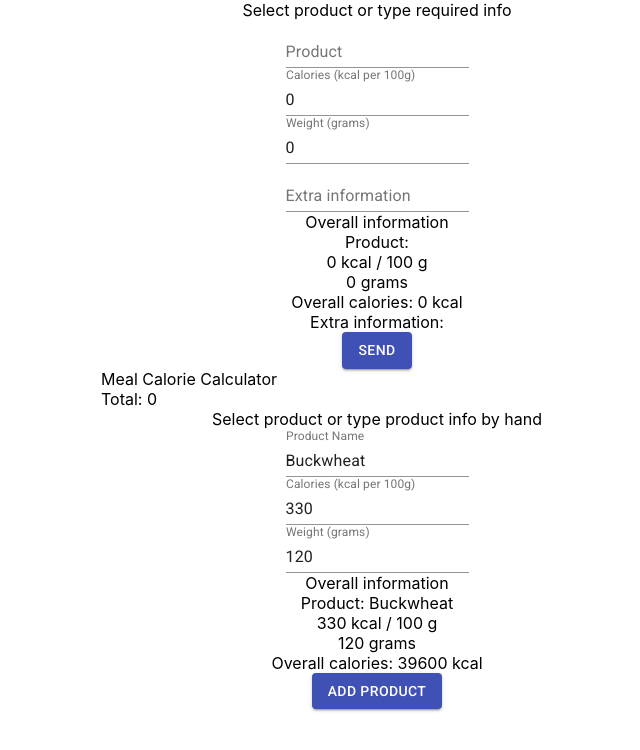
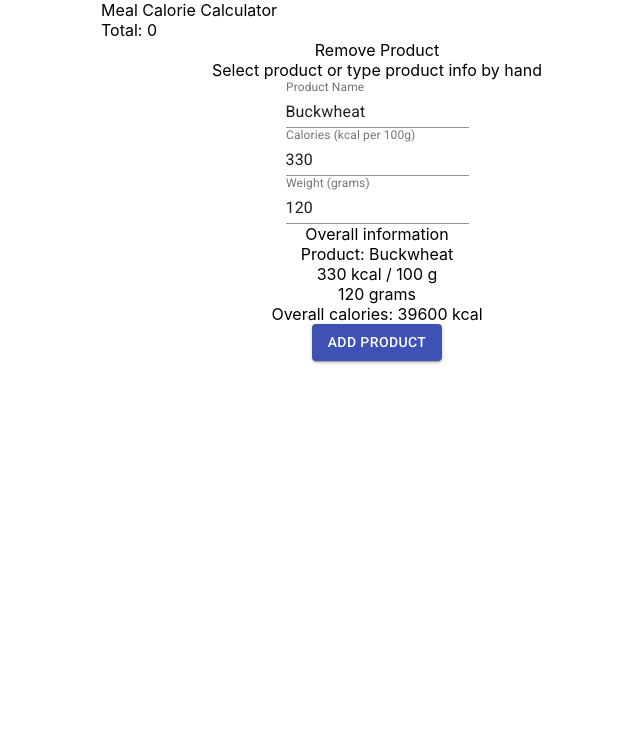
Before and after one commit to volodfast/react-calorie-calc, a React (Create React App) app: page / in a window 1280 px wide. Shown: the top 750 px of the page, without its empty margins (263-903 px from the left). Built offline with nearby package versions, Linux system fonts and the light colour scheme.

Commit message:
feature: remove product action functionality

```diff
--- a/src/App.tsx
+++ b/src/App.tsx
@@ -1,12 +1,10 @@
 import { Container } from '@material-ui/core';
 // containers
-import CalorieCalculator from 'modules/calorie/containers/CalorieCalculator';
 import MealCalorieCalculator from 'modules/meal/containers/MealCalorieCalculator';
 
 function App() {
   return (
     <Container maxWidth="sm">
-      <CalorieCalculator />
       <MealCalorieCalculator />
     </Container>
   );
--- a/src/modules/meal/containers/MealCalorieCalculator/MealCalorieCalculator.tsx
+++ b/src/modules/meal/containers/MealCalorieCalculator/MealCalorieCalculator.tsx
@@ -24,7 +24,7 @@ enum MealCalculatorActionEnum {
 
 type MealCalculatorAction =
   | { type: MealCalculatorActionEnum.ADD_PRODUCT }
-  | { type: MealCalculatorActionEnum.REMOVE_PRODUCT }
+  | { type: MealCalculatorActionEnum.REMOVE_PRODUCT; id: string }
   | { type: MealCalculatorActionEnum.CHANGE_PRODUCT };
 
 const initialMealCalculatorState: MealCalculatorState = {
@@ -58,7 +58,14 @@ function reducer(state: MealCalculatorState, action: MealCalculatorAction) {
     }
 
     case MealCalculatorActionEnum.REMOVE_PRODUCT: {
-      return state;
+      const updatedState: MealCalculatorState = {
+        ...state,
+        productList: state.productList.filter(
+          (product) => product.id !== action.id
+        ),
+      };
+
+      return updatedState;
     }
 
     case MealCalculatorActionEnum.CHANGE_PRODUCT: {
@@ -79,8 +86,12 @@ const MealCaloriCalculator: FC = () => {
 
   const handleChangeProduct = useCallback(() => {}, []);
 
-  const addProduct = useCallback(() => {
+  const handleAddProduct = useCallback(() => {
     dispatch({ type: MealCalculatorActionEnum.ADD_PRODUCT });
+  }, []);
+
+  const handleRemoveProduct = useCallback((id: string) => {
+    dispatch({ type: MealCalculatorActionEnum.REMOVE_PRODUCT, id });
   }, []);
 
   return (
@@ -97,13 +108,14 @@ const MealCaloriCalculator: FC = () => {
             <ProductForm
               key={product.id}
               product={product}
-              changeProduct={handleChangeProduct}
+              onChangeProduct={handleChangeProduct}
+              onRemoveProduct={handleRemoveProduct}
             />
           );
         })}
       </Box>
       <Box style={{ textAlign: 'center' }}>
-        <Button variant="contained" color="primary" onClick={addProduct}>
+        <Button variant="contained" color="primary" onClick={handleAddProduct}>
           Add Product
         </Button>
       </Box>
--- a/src/modules/product/containers/components/ProductForm/ProductForm.interface.ts
+++ b/src/modules/product/containers/components/ProductForm/ProductForm.interface.ts
@@ -2,5 +2,6 @@ import { MealProductType } from 'modules/meal/containers/MealCalorieCalculator/M
 
 export type ProductFormProps = {
   product: MealProductType;
-  changeProduct: () => void;
+  onChangeProduct: (id: string) => void;
+  onRemoveProduct: (id: string) => void;
 };
--- a/src/modules/product/containers/components/ProductForm/ProductForm.tsx
+++ b/src/modules/product/containers/components/ProductForm/ProductForm.tsx
@@ -4,14 +4,21 @@ import { Box, TextField } from '@material-ui/core';
 import { ProductFormProps } from './ProductForm.interface';
 
 const ProductForm: FC<ProductFormProps> = (props) => {
-  const { product, changeProduct } = props;
+  const { product, onChangeProduct, onRemoveProduct } = props;
 
   const handleChangeProduct = useCallback(() => {
-    changeProduct();
-  }, [changeProduct]);
+    onChangeProduct(product.id);
+  }, [onChangeProduct, product.id]);
+
+  const handleRemoveProduct = useCallback(() => {
+    onRemoveProduct(product.id);
+  }, [onRemoveProduct, product.id]);
 
   return (
     <Box style={{ textAlign: 'center' }}>
+      <Box style={{ cursor: 'pointer' }} onClick={handleRemoveProduct}>
+        Remove Product
+      </Box>
       <Box>Select product or type product info by hand</Box>
       <Box>
         <TextField
```
